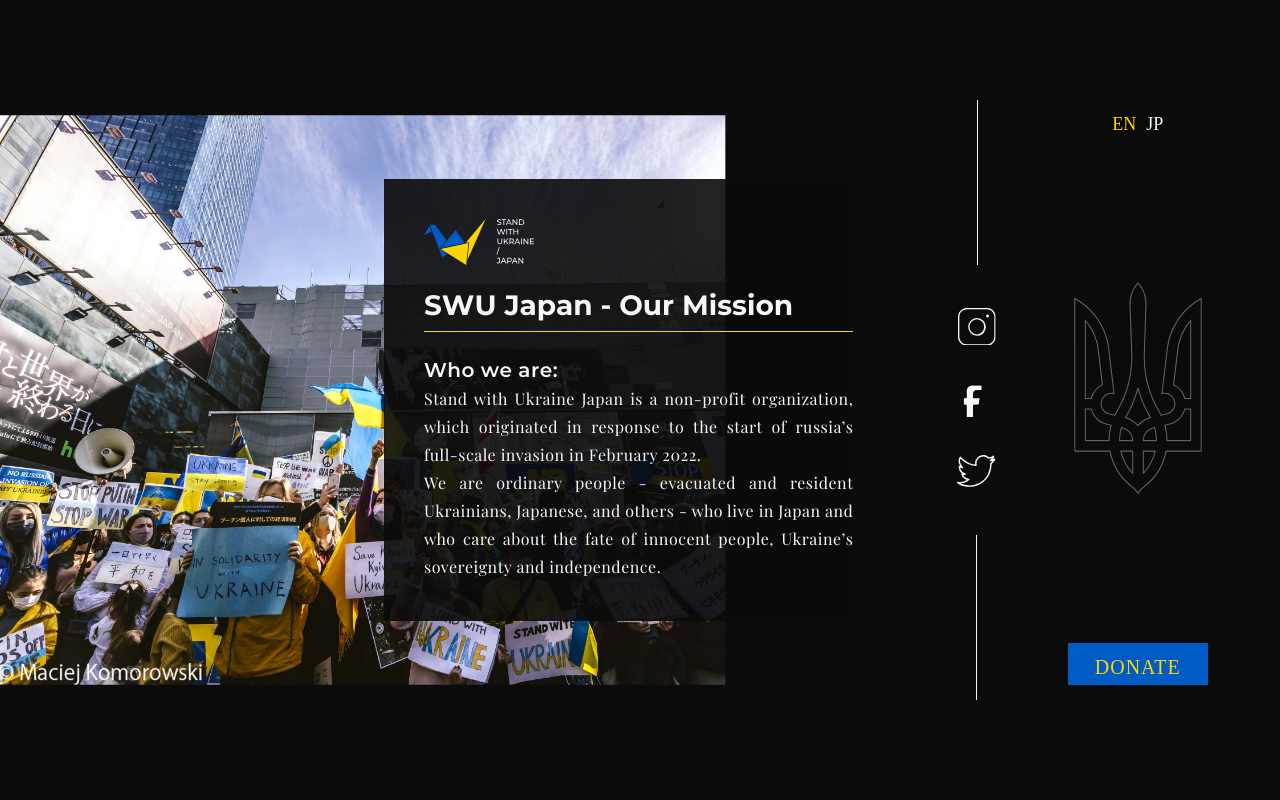
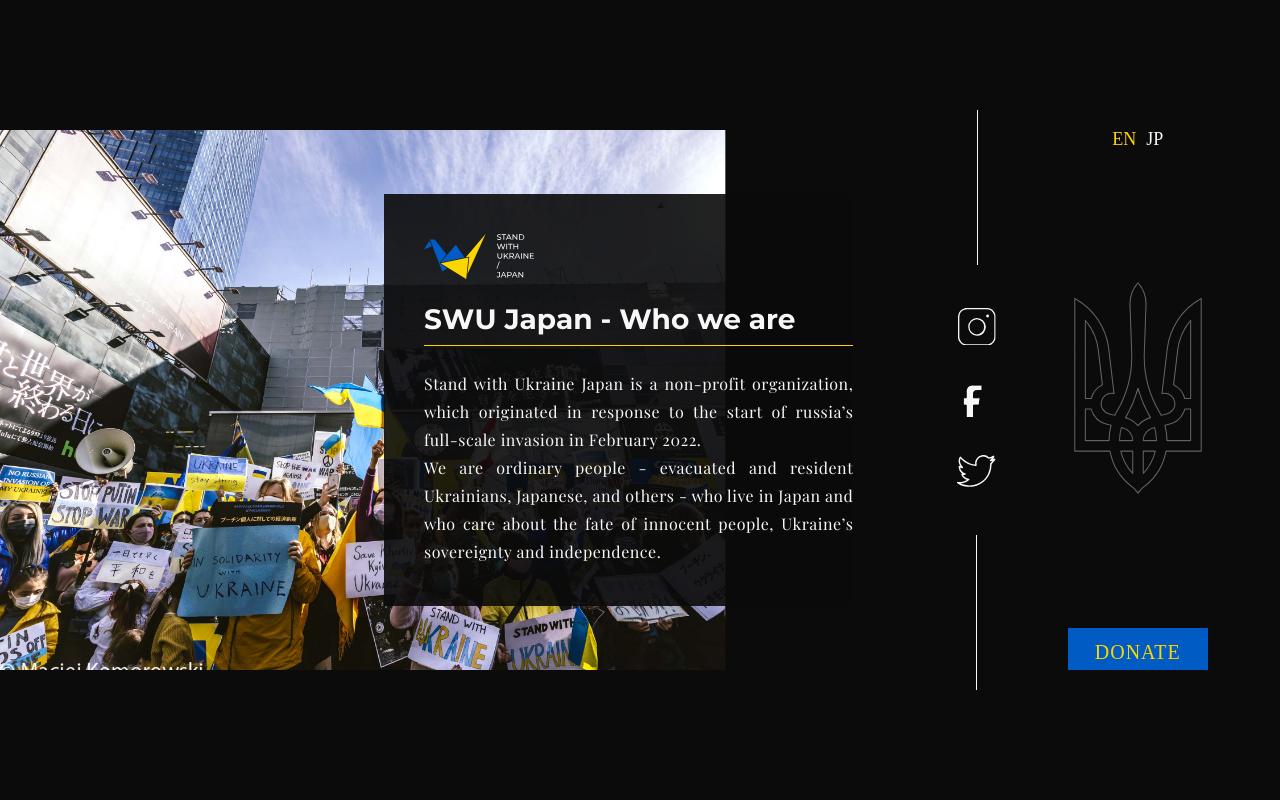
Before and after one commit to sashakaverina/SWU, a plain HTML site: page index.html in a window 1280 px wide. Shown: the top 800 px of the page. Drawn offline with nearby package versions, Linux system fonts and the light colour scheme; a web font is replaced by a local one.

Commit message:
Cleaner headline

```diff
--- a/index.html
+++ b/index.html
@@ -23,9 +23,11 @@
 						<div class="mainblock__column left-column">
 							<div class="left-column__content">
 								<a href="" class="left-column__logo"><img src="img/logo.svg" alt=""></a>
-								<div class="left-column__title">SWU Japan - Our Mission</div>
-								<div class="left-column__text"><span>Who we are:</span><br>Stand with Ukraine Japan is a non-profit organization, which originated in response to the start of russia’s full-scale invasion in February 2022.<br>
-									We are ordinary people - evacuated and resident Ukrainians, Japanese, and others - who live in Japan and who care about the fate of innocent people, Ukraine’s sovereignty and independence.</div>
+								<div class="left-column__title">SWU Japan - Who we are</div>
+								<div class="left-column__text">
+                  Stand with Ukraine Japan is a non-profit organization, which originated in response to the start of russia’s full-scale invasion in February 2022.<br>
+									We are ordinary people - evacuated and resident Ukrainians, Japanese, and others - who live in Japan and who care about the fate of innocent people, Ukraine’s sovereignty and independence.
+                </div>
 							</div>
 							<div class="left-column__image ibg"><img src="img/header.jpg" alt=""></div>
 						</div>
```
Also changed, not shown: index-jp.html (+5 -4 lines).
